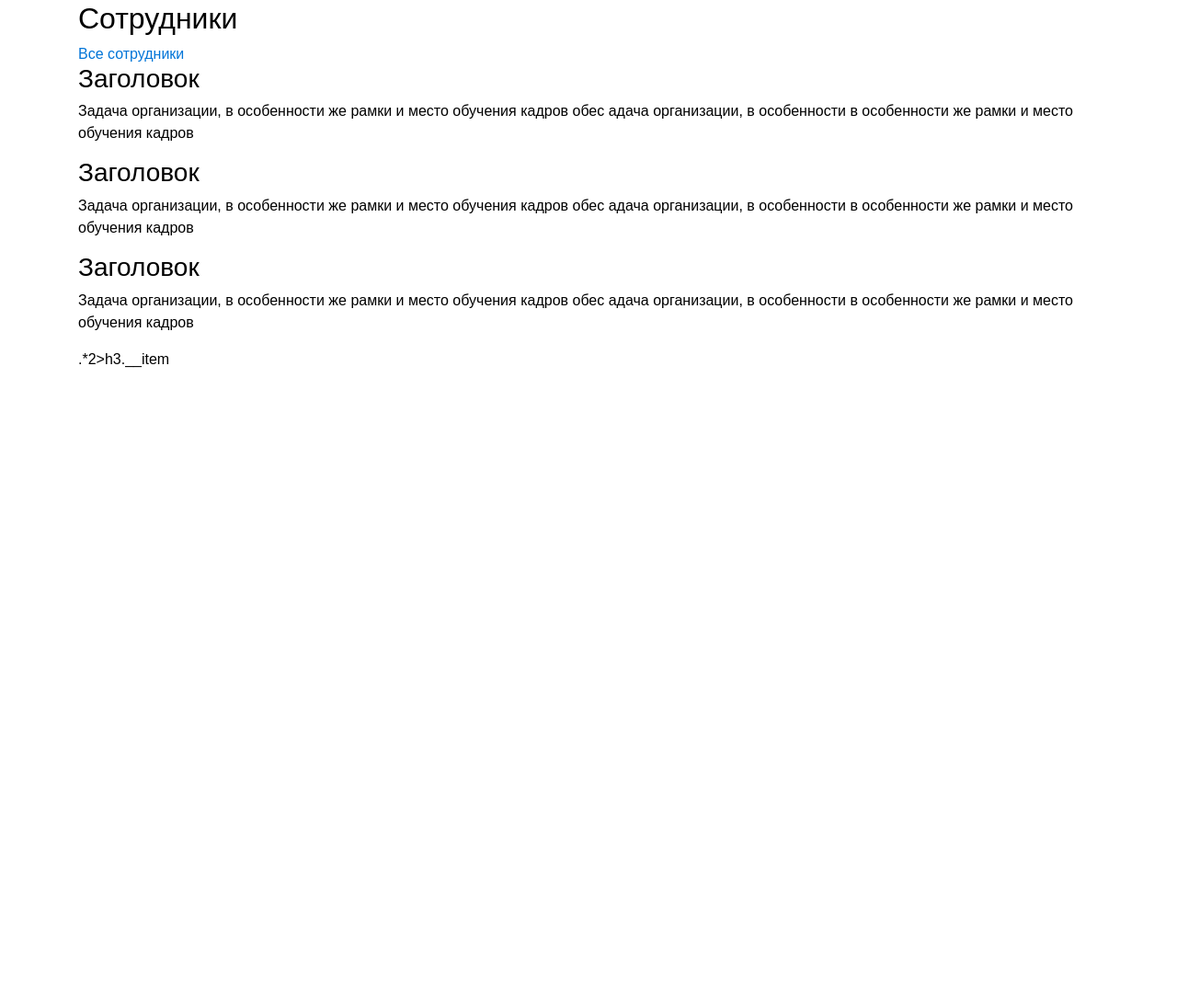
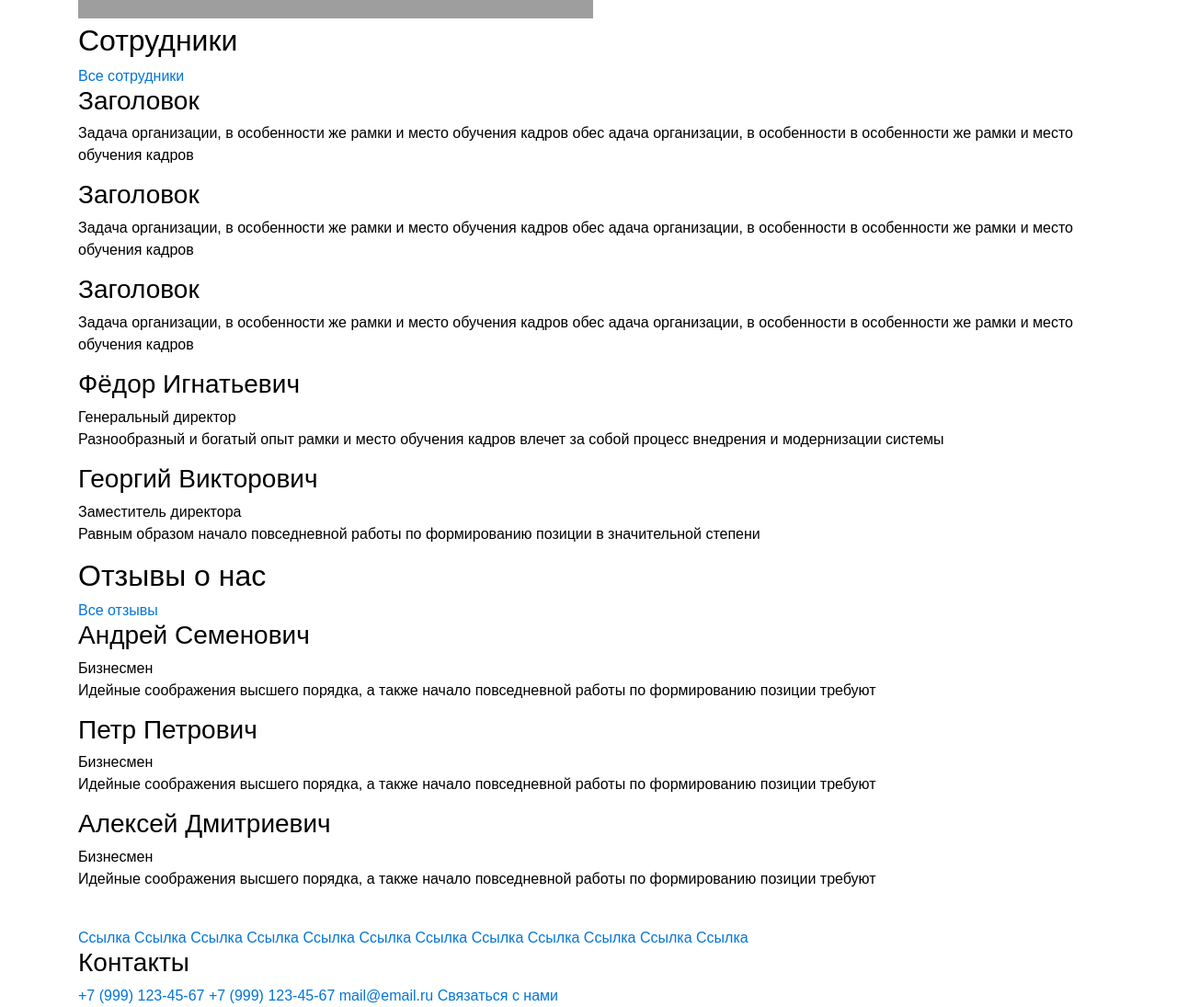
Before and after one commit to lukinasargy/c-glavnaya, a website: page src/index.html in a window 1280 px wide. Shown: the part 1077-2172 px from the top of the page at 92% size. Before the commit the page ends 1480 px from the top, so only its background shows below. Drawn offline with nearby package versions, Linux system fonts and the light colour scheme; files that its build step writes are made by us from their sources; grey boxes are pictures that could not be loaded.

Commit message:
razmetka3

```diff
--- a/src/index.html
+++ b/src/index.html
@@ -11,7 +11,7 @@
   <div class="container">
 
       <div class="page-header__inner">
-        <div class="logo"></div>
+        <div class="logo"><img src="" alt=""></div>
 
         <div class="contacts">
           <div class="contacts__inner">
@@ -146,11 +146,66 @@
           <p class="employees__text">Задача организации, в особенности же рамки и место обучения кадров обес адача организации, в особенности в особенности же рамки и место обучения кадров</p>
         </div>
       </div>
-      .*2>h3.__item
-
+      <div class="person">
+        <h3 class="person__name">Фёдор Игнатьевич</h3>
+        <span class="person__profession">Генеральный директор</span>
+        <p class="person__text">Разнообразный и богатый опыт рамки и место обучения кадров влечет за собой процесс внедрения и модернизации системы</p>
+      </div>
+      <div class="person">
+        <h3 class="person__name">Георгий Викторович</h3>
+        <span class="person__profession">Заместитель директора</span>
+        <p class="person__text">Равным образом начало повседневной работы по формированию позиции в значительной степени</p>
+      </div>
+    </div>
+  </div>
+  <div class="review">
+    <div class="container">
+      <h2 class="review__title">Отзывы о нас</h2>
+      <a href="" class="review__all">Все отзывы</a>
+      <div class="reviewer">
+        <h3 class="reviewer__name">Андрей Семенович </h3>
+        <span class="reviewer__profession">Бизнесмен</span>
+        <p class="reviewer__text">Идейные соображения высшего порядка, а также начало повседневной работы по формированию позиции требуют</p>
+      </div>
+      <div class="reviewer">
+        <h3 class="reviewer__name">Петр Петрович </h3>
+        <span class="reviewer__profession">Бизнесмен</span>
+        <p class="reviewer__text">Идейные соображения высшего порядка, а также начало повседневной работы по формированию позиции требуют</p>
+      </div>
+      <div class="reviewer">
+        <h3 class="reviewer__name">Алексей Дмитриевич</h3>
+        <span class="reviewer__profession">Бизнесмен</span>
+        <p class="reviewer__text">Идейные соображения высшего порядка, а также начало повседневной работы по формированию позиции требуют</p>
+      </div>
     </div>
   </div>
 </main>
+<footer class="footer">
+<div class="container">
+  <div class="footer__logo"><img src="#" alt=""></div>
+  <div class="links">
+    <a href="#" class="links__item">Ссылка</a>
+    <a href="#" class="links__item">Ссылка</a>
+    <a href="#" class="links__item">Ссылка</a>
+    <a href="#" class="links__item">Ссылка</a>
+    <a href="#" class="links__item">Ссылка</a>
+    <a href="#" class="links__item">Ссылка</a>
+    <a href="#" class="links__item">Ссылка</a>
+    <a href="#" class="links__item">Ссылка</a>
+    <a href="#" class="links__item">Ссылка</a>
+    <a href="#" class="links__item">Ссылка</a>
+    <a href="#" class="links__item">Ссылка</a>
+    <a href="#" class="links__item">Ссылка</a>
+  </div>
+  <div class="footer-contacts">
+    <h3 class="footer-contacts__title">Контакты</h3>
+    <a href="tel:+79991234567" class="footer-contacts__tel">+7 (999) 123-45-67</a>
+    <a href="tel:+79991234567" class="footer-contacts__tel">+7 (999) 123-45-67</a>
+    <a href="mailto:mail@email.ru" class="footer-contacts__mail">mail@email.ru</a>
+    <a href="#" class="footer-contacts__us">Связаться с нами</a>
+  </div>
+</div>
+</footer>
   <script src="js/script.min.js"></script>
   <script type="text/javascript" src="js/bootstrap.min.js"></script>
 
```
